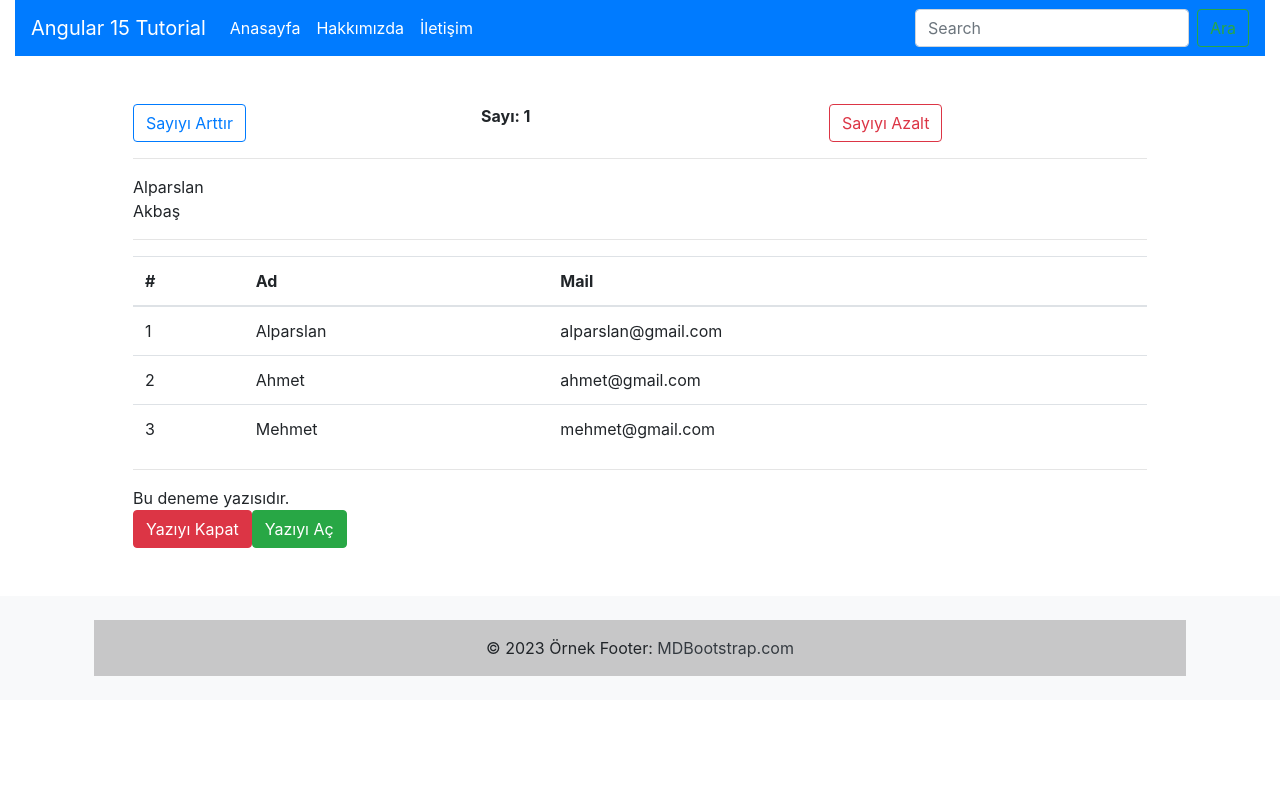
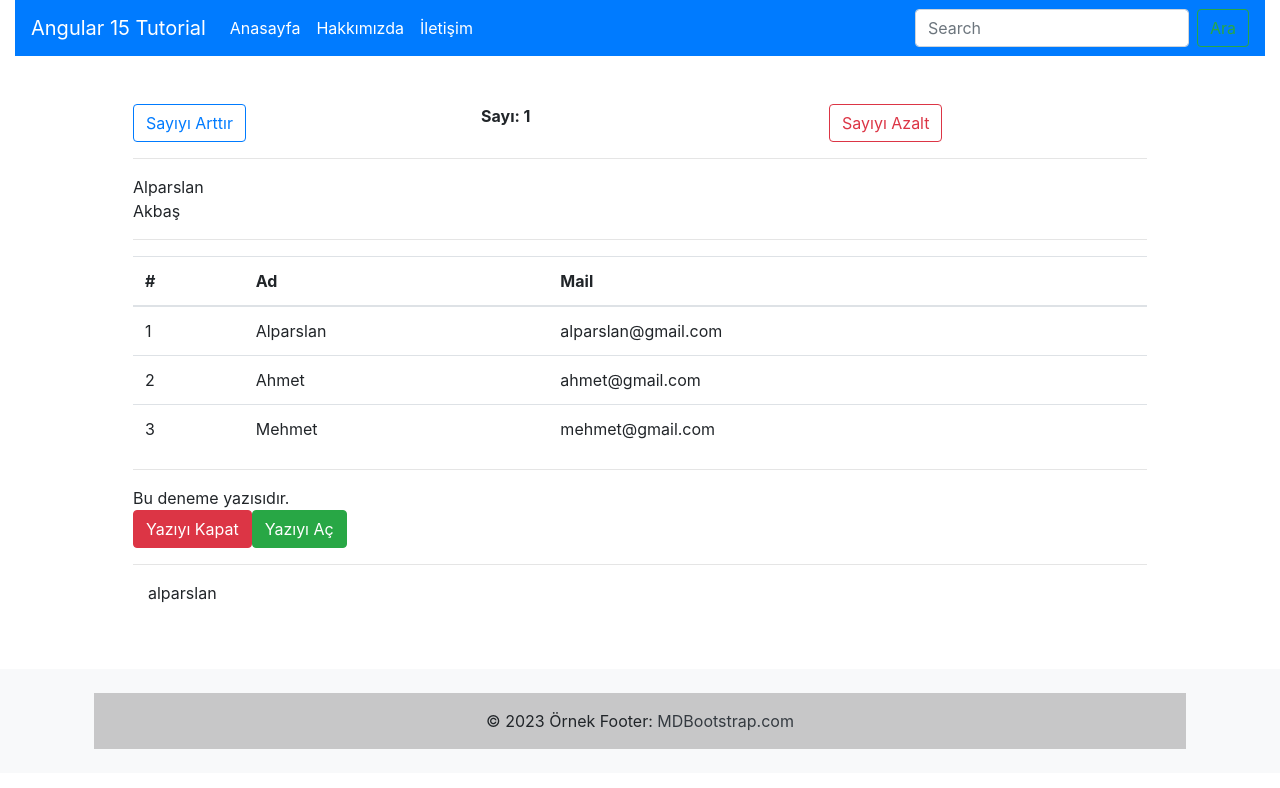
Before and after one commit to alparslanakbas/angularapp15, an Angular app: page / in a window 1280 px wide. Shown: the top 788 px of the page. Built offline with nearby package versions, Linux system fonts and the light colour scheme.

Commit message:
pipe eklendi

```diff
--- /dev/null
+++ b/src/app/Pipes/pipe.pipe.ts
@@ -0,0 +1,13 @@
+import { Pipe, PipeTransform } from '@angular/core';
+
+@Pipe({
+  name: 'lower'
+})
+export class PipePipe implements PipeTransform {
+
+  transform(value: any, args?: any): any {
+    var name= value as string;
+    return name.toLowerCase();
+  }
+
+}
--- a/src/app/app.module.ts
+++ b/src/app/app.module.ts
@@ -1,4 +1,5 @@
-import { NgModule } from '@angular/core';
+import { PipePipe } from './Pipes/pipe.pipe';
+import { NgModule, Pipe } from '@angular/core';
 import { BrowserModule } from '@angular/platform-browser';
 
 import { AppRoutingModule } from './app-routing.module';
@@ -12,7 +13,8 @@ import { FooterComponent } from './Footer/Footer.component';
     AppComponent,
     DenemeComponent,
     HeaderComponent,
-    FooterComponent
+    FooterComponent,
+    PipePipe
    ],
   imports: [
     BrowserModule,
--- a/src/app/deneme/deneme.component.html
+++ b/src/app/deneme/deneme.component.html
@@ -47,6 +47,10 @@
           <div *ngIf="isShow">Bu deneme yazısıdır.</div>
           <button class="btn btn-danger" (click)="showDenemeClose()">Yazıyı Kapat</button>
           <button class="btn btn-success" (click)="showDenemeOpen()">Yazıyı Aç</button>
+          <hr>
+          <div class="col-sm-6">
+              <p>{{person1.firstName | lower}}</p>
+          </div>
         </div>
   </body>
 </html>
--- a/src/app/deneme/deneme.component.ts
+++ b/src/app/deneme/deneme.component.ts
@@ -12,6 +12,7 @@ export class DenemeComponent implements OnInit {
   names:string[]=["Alparslan","Akbaş"];
   userList:User[]=[];
   isShow=true;
+  person1:Person={firstName:"Alparslan", lastName:"Akbaş",age:24}
   constructor() {
     this.userList.push(new User(1,"Alparslan","alparslan@gmail.com")) // Belirtilen dataları çek.
     this.userList.push(new User(2,"Ahmet","ahmet@gmail.com"))
@@ -37,6 +38,11 @@ export class DenemeComponent implements OnInit {
   showDenemeOpen():void{
     this.isShow=true;
   }
+}
 
-
+interface Person
+{
+  firstName:string,
+  lastName:string,
+  age:number
 }
```
Also changed, not shown: 1 other file (tests, documents, lock files or other folders).
